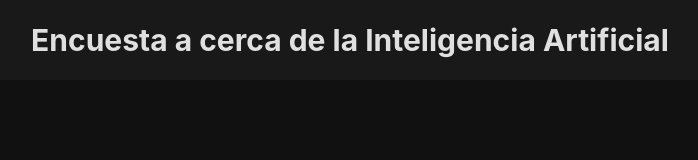
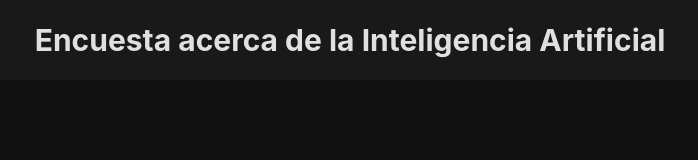
Before and after one commit to Mateo-amateur/encuesta-AI-UI, a React (Vite) app: page / in a window 1280 px wide. Shown: the top 160 px of the page, without its empty margins (290-988 px from the left). Built offline with nearby package versions, Linux system fonts and the light colour scheme.

Commit message:
Fix the ortography

```diff
--- a/src/components/Header.jsx
+++ b/src/components/Header.jsx
@@ -1,7 +1,7 @@
 export function Header() {
   return (
     <header>
-      <h1>Encuesta a cerca de la Inteligencia Artificial</h1>
+      <h1>Encuesta acerca de la Inteligencia Artificial</h1>
     </header>
   );
 }
```
